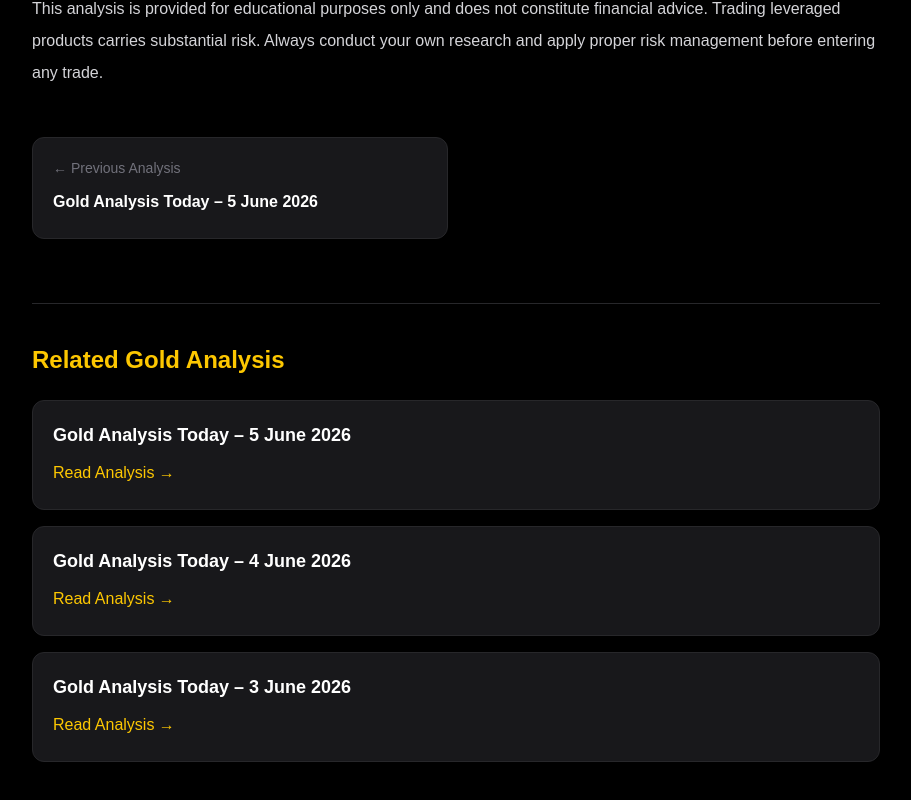
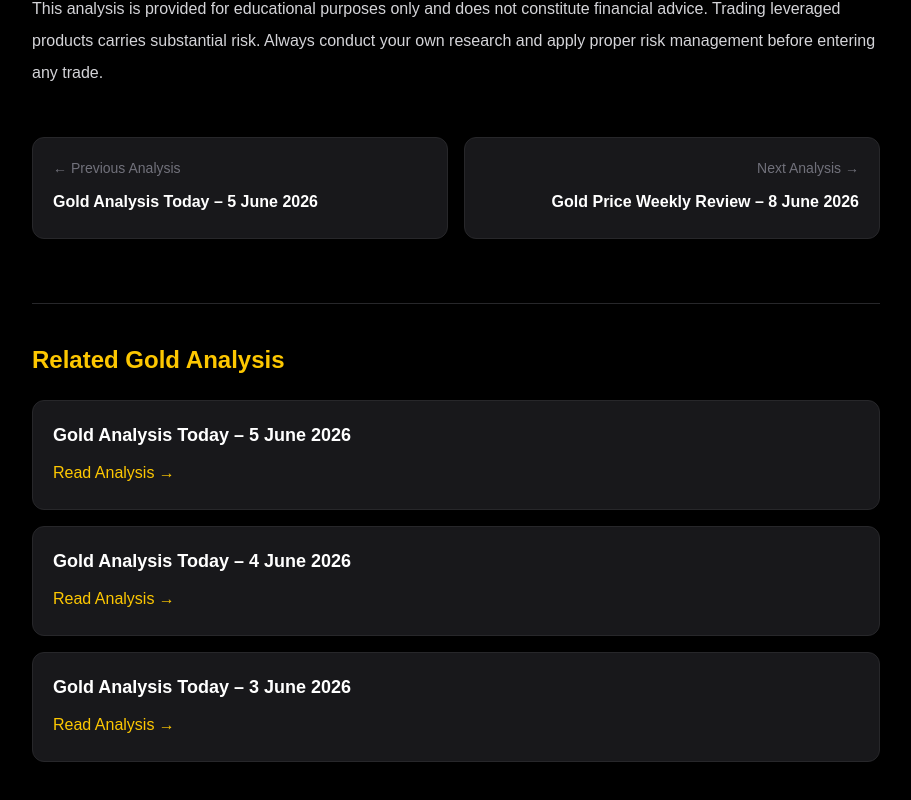
Before and after one commit to CSOoi1181/gold-trader-hub, a Next.js app: page /analysis/gold-analysis-2026-06-06 in a window 1280 px wide. Shown: the part 4411-5211 px from the top of the page, without its empty margins (184-1095 px from the left). Built offline with nearby package versions, Linux system fonts and the light colour scheme.

Commit message:
Add dynamic sitemap 8 June 2026

```diff
--- a/app/analysis/gold-analysis-2026-06-06/page.tsx
+++ b/app/analysis/gold-analysis-2026-06-06/page.tsx
@@ -418,6 +418,10 @@ export default function GoldAnalysisArticle() {
     title: "Gold Analysis Today – 5 June 2026",
     href: "/analysis/gold-analysis-2026-06-05",
   }}
+  next={{
+    title: "Gold Price Weekly Review – 8 June 2026",
+    href: "/analysis/gold-analysis-2026-06-08",
+  }}
 />
 
 <RelatedArticles />
```
